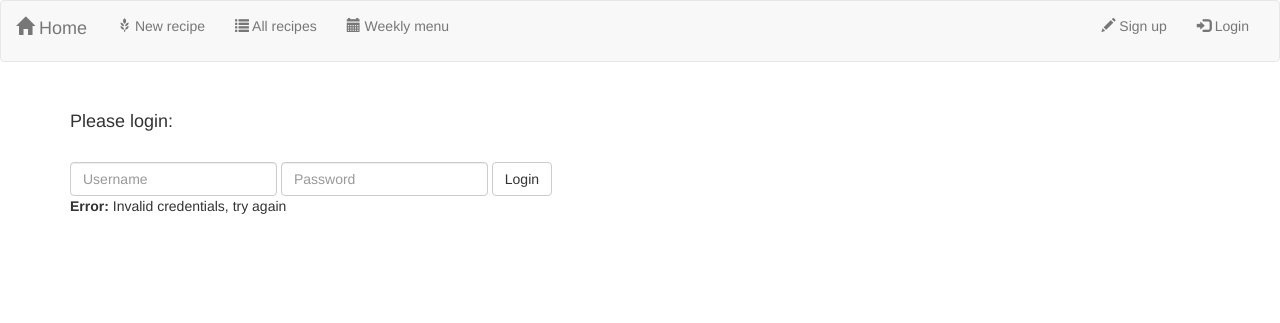
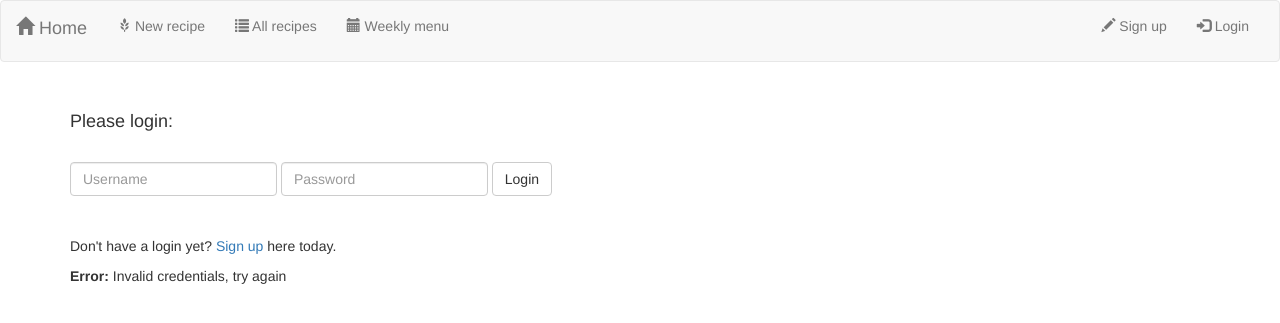
Before and after one commit to DanielAndreasen/TripMeal, a Flask app: page /login/ in a window 1280 px wide. Shown: the top 323 px of the page. Run offline with Flask 2, Linux system fonts and the light colour scheme; parts of the project's set-up code (start-up, migrations or seed data) failed here and were passed over; some libraries are stand-ins or nearby versions.

Commit message:
Add sign up to login page

```diff
--- a/templates/login.html
+++ b/templates/login.html
@@ -10,6 +10,9 @@
       <input class="form-control" type="password" placeholder="Password" name="password" value="{{request.form.password}}">
       <input class="btn btn-default" type="submit" value="Login">
     </form>
+    <br>
+    <br>
+    <p>Don't have a login yet? <a href="/register/">Sign up</a> here today.</p>
     {% if error %}
       <p class="error"><strong>Error:</strong> {{error}}</p>
     {% endif %}
```
